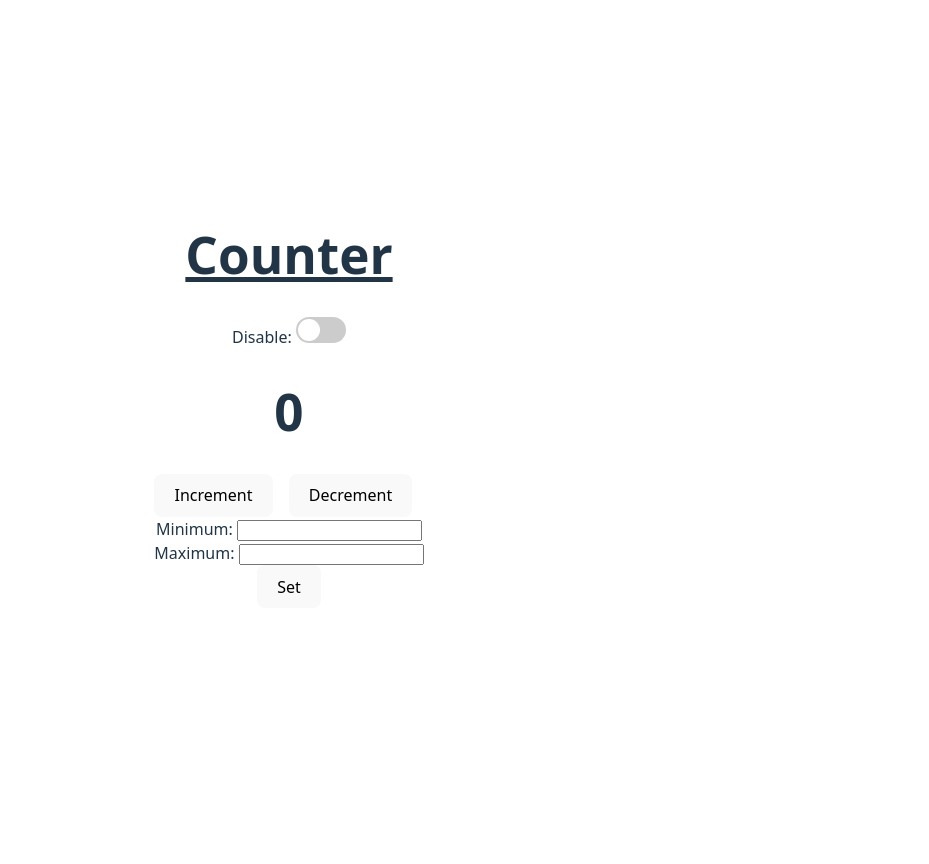
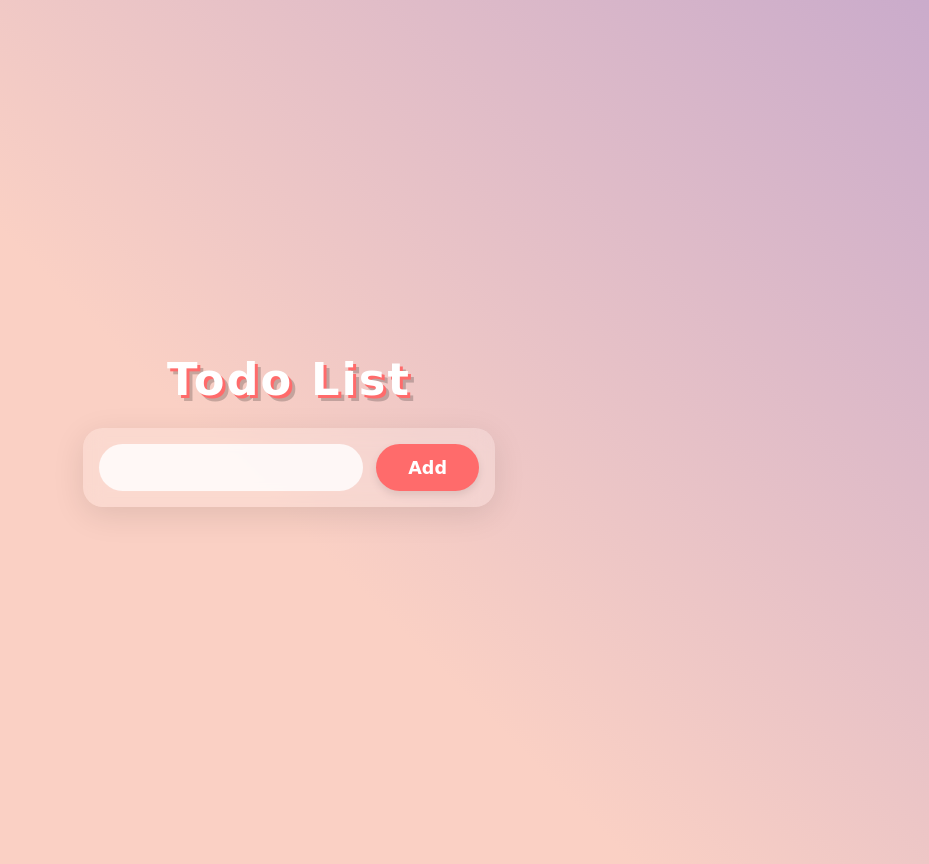
Before and after one commit to madhu-sudhan-rao/react-learning, a React (Vite) app: page / in a window 1280 px wide. Shown: the whole page, without its empty margins (351-1280 px from the left). Before the commit the page ends 800 px from the top, so only its background shows below. Built offline with nearby package versions, Linux system fonts and the light colour scheme.

Commit message:
Todo List implemented

```diff
--- a/src/App.tsx
+++ b/src/App.tsx
@@ -1,11 +1,13 @@
 
 import './App.css'
 import Counter from './problems/counter/Counter'
+import TodoList from './problems/todo-list/TodoList'
 
 function App() {
   return (
     <>
-    <Counter />
+    {/* <Counter /> */}
+    <TodoList />
 
     </>
   )
--- /dev/null
+++ b/src/problems/todo-list/TodoList.css
@@ -0,0 +1,121 @@
+/* Base styles */
+body {
+  background: linear-gradient(45deg, #FF9A9E, #FAD0C4, #FAD0C4, #A18CD1);
+  background-size: 300% 300%;
+  animation: gradientBG 15s ease infinite;
+  min-height: 100vh;
+  margin: 0;
+  padding: 2rem;
+  font-family: 'Comic Sans MS', 'Marker Felt', 'Arial Rounded MT Bold', sans-serif;
+}
+
+@keyframes gradientBG {
+  0% { background-position: 0% 50%; }
+  50% { background-position: 100% 50%; }
+  100% { background-position: 0% 50%; }
+}
+
+h1 {
+  font-size: 2.8rem;
+  text-align: center;
+  color: #fff;
+  text-shadow: 3px 3px 0px #FF6B6B, 6px 6px 0px rgba(0,0,0,0.2);
+  margin-bottom: 1.5rem;
+  letter-spacing: 2px;
+}
+
+/* Input and Add Button */
+.input-add {
+  display: flex;
+  gap: 0.8rem;
+  margin-bottom: 2rem;
+  padding: 1rem;
+  background: rgba(255,255,255,0.2);
+  border-radius: 20px;
+  backdrop-filter: blur(10px);
+  box-shadow: 0 8px 32px rgba(0,0,0,0.1);
+}
+
+.input-add input {
+  flex-grow: 1;
+  padding: 0.8rem 1.2rem;
+  border: none;
+  border-radius: 50px;
+  font-size: 1.1rem;
+  background: rgba(255,255,255,0.8);
+  color: #333;
+  outline: none;
+  transition: all 0.3s;
+}
+
+.input-add input:focus {
+  background: white;
+  box-shadow: 0 0 0 3px #FF6B6B;
+}
+
+.input-add button {
+  background: #FF6B6B;
+  color: white;
+  border: none;
+  border-radius: 50px;
+  padding: 0 2rem;
+  font-size: 1.1rem;
+  font-weight: bold;
+  cursor: pointer;
+  transition: all 0.3s;
+  box-shadow: 0 4px 8px rgba(0,0,0,0.1);
+}
+
+.input-add button:hover {
+  background: #FF8E8E;
+  transform: translateY(-2px);
+  box-shadow: 0 6px 12px rgba(0,0,0,0.15);
+}
+
+/* Tasks List */
+.tasks {
+  display: flex;
+  flex-direction: column;
+  gap: 1rem;
+}
+
+.task {
+  background: rgba(255,255,255,0.7);
+  border-radius: 15px;
+  padding: 1rem 1.5rem;
+  display: flex;
+  align-items: center;
+  box-shadow: 0 4px 12px rgba(0,0,0,0.1);
+  transition: all 0.3s;
+  backdrop-filter: blur(5px);
+  border: 2px solid rgba(255,255,255,0.4);
+}
+
+.task:hover {
+  transform: translateY(-3px);
+  box-shadow: 0 8px 16px rgba(0,0,0,0.2);
+}
+
+.checkbox {
+  margin-right: 1rem;
+}
+
+.checkbox input {
+  width: 22px;
+  height: 22px;
+  accent-color: #FF6B6B;
+  cursor: pointer;
+}
+
+.title {
+  font-size: 1.2rem;
+  color: #333;
+  font-weight: bold;
+}
+
+/* Completed task effect */
+.task input[type="checkbox"]:checked + .title {
+  text-decoration: line-through;
+  color: #888;
+  opacity: 0.7;
+}
--- /dev/null
+++ b/src/problems/todo-list/TodoList.tsx
@@ -0,0 +1,61 @@
+import { useRef, useState } from "react";
+import "./TodoList.css";
+
+interface Task {
+  title: string;
+  completed: boolean;
+}
+
+const TodoList = () => {
+  const [tasks, setTasks] = useState<Task[]>([]);
+  const inputRef = useRef<HTMLInputElement>(null);
+
+  const onAdd = () => {
+    const value = inputRef.current?.value ?? "";
+    const task = {
+      title: value,
+      completed: false,
+    };
+
+    setTasks([...tasks, task]);
+  };
+
+  const toggleComplete = (task: Task) => {
+    const updatedTasks = tasks.map((t: Task) =>
+      t.title === task.title ? { ...t, completed: !t.completed } : t
+    );
+
+    setTasks(updatedTasks);
+  };
+
+  return (
+    <>
+      <h1>Todo List</h1>
+      <section className="input-add">
+        <input type="text" ref={inputRef} />{" "}
+        <button onClick={onAdd}>Add</button>
+      </section>
+
+      <section className="tasks">
+        {tasks.map((task: Task, i) => {
+          return (
+            <div className="task" key={i}>
+              <div className="checkbox">
+                <input
+                  type="checkbox"
+                  name=""
+                  checked={task.completed}
+                  onChange={() => toggleComplete(task)}
+                  id=""
+                />
+              </div>
+              <div className="title">{task.title}</div>
+            </div>
+          );
+        })}
+      </section>
+    </>
+  );
+};
+
+export default TodoList;
```
